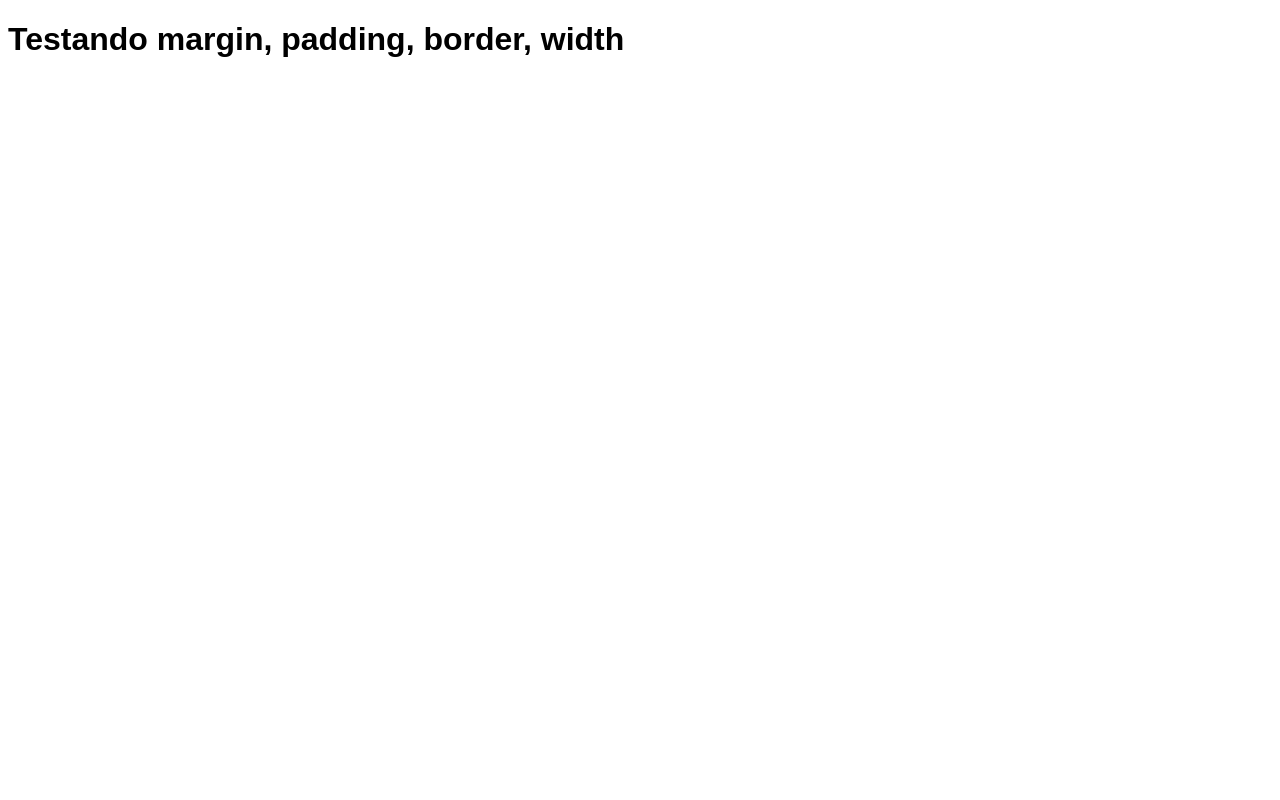
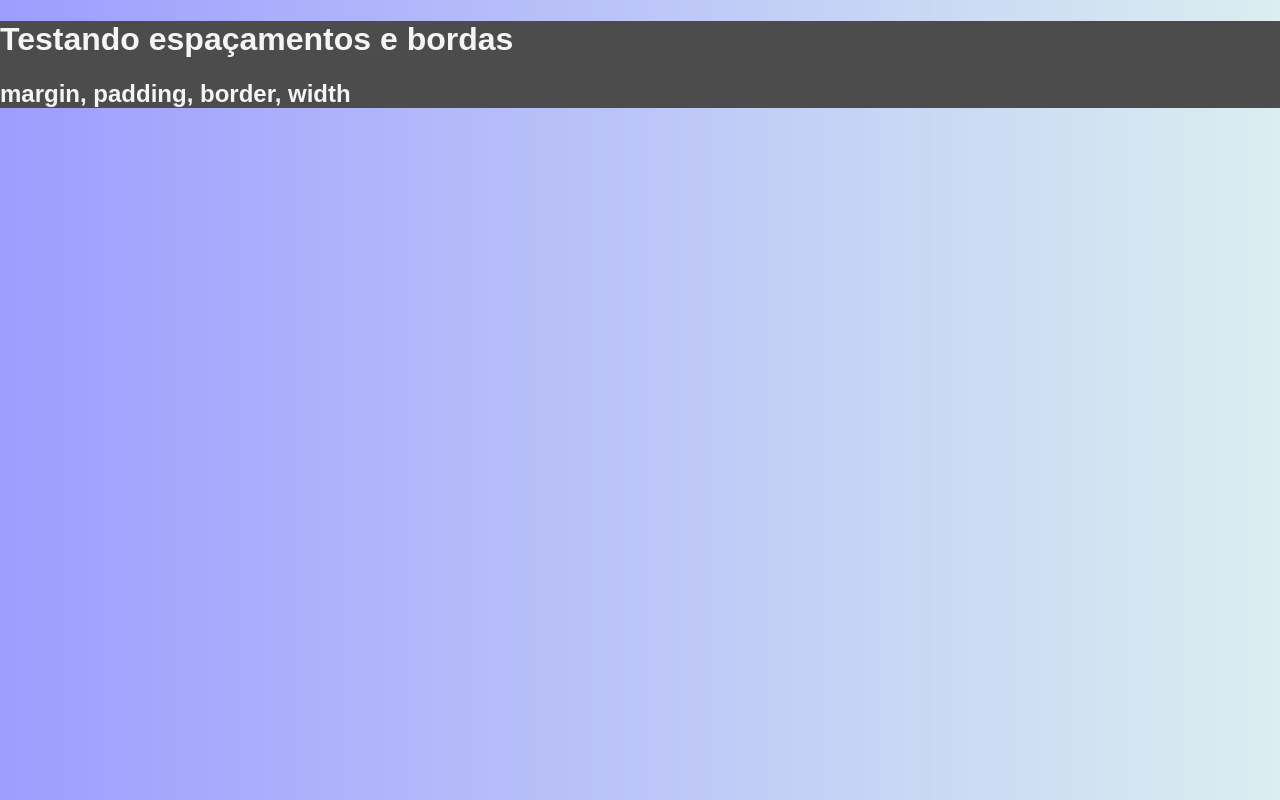
Before and after one commit to juannl1/Faculdade, a plain HTML site: page aula faculdade/segundo periodo/front-end/Laboratorio de websites 1/teste/index.html in a window 1280 px wide. Drawn offline with Linux system fonts and the light colour scheme.

Commit message:
Update index.html

```diff
--- a/aula faculdade/segundo periodo/front-end/Laboratorio de websites 1/teste/index.html
+++ b/aula faculdade/segundo periodo/front-end/Laboratorio de websites 1/teste/index.html
@@ -7,15 +7,19 @@
     <title>Teste</title>
 
     <style>
-        html {
+        body {
             padding: 0px;
             margin: 0px;
             font-family: Arial, Helvetica, sans-serif;
+            background-image: linear-gradient(to left,  rgba(80, 170, 182, 0.205), rgba(0, 0, 255, 0.384))
         }
 
         div#titulo {
+            color: whitesmoke;
+            background-color: rgb(77, 76, 76);
 
         }
+
     </style>
 
 
@@ -23,7 +27,8 @@
 <body>
     <main>
         <div id="titulo">
-            <h1>Testando margin, padding, border, width</h1>
+            <h1>Testando espaçamentos e bordas</h1>
+            <h2>margin, padding, border, width</h2>
         </div>
         <div id="Conteudo">
 
```
